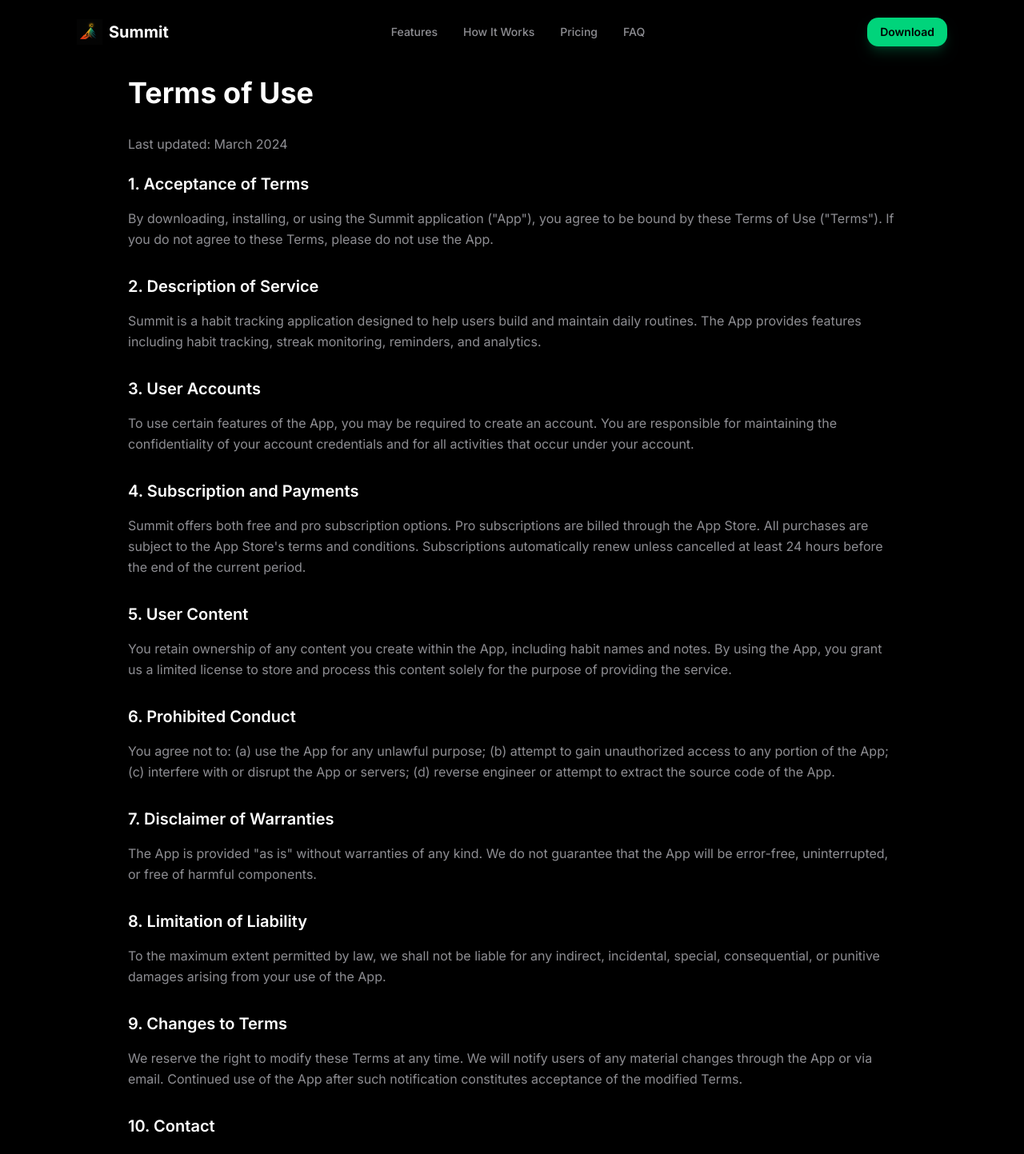
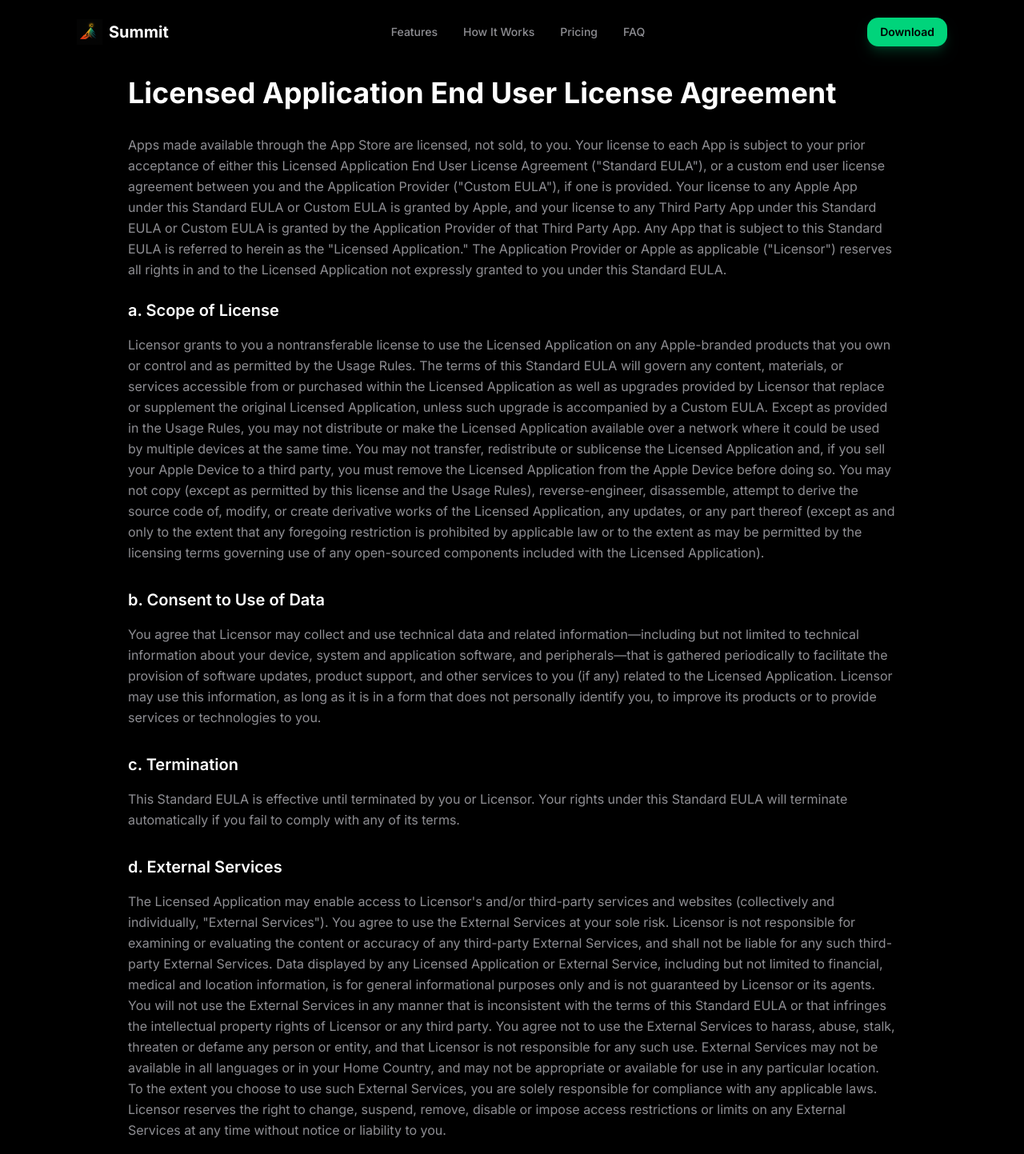
Before and after one commit to malachi-gross/summit-website, a Next.js app: page /summit-website/terms in a window 1280 px wide. Shown: the top 1443 px of the page at 80% size. Built offline with nearby package versions, Linux system fonts and the light colour scheme.

Commit message:
Updated EULA to match Apple default

```diff
--- a/src/app/terms/page.tsx
+++ b/src/app/terms/page.tsx
@@ -3,100 +3,85 @@
 
 export const metadata: Metadata = {
   title: 'Terms of Use - Summit',
-  description: 'Terms of Use for Summit habit tracking app.',
+  description: 'Licensed Application End User License Agreement for Summit.',
 };
 
 export default function TermsPage() {
   return (
     <div className="pt-24 pb-16 min-h-screen">
       <Container size="md">
-        <h1 className="text-3xl sm:text-4xl font-bold text-white mb-8">Terms of Use</h1>
+        <h1 className="text-3xl sm:text-4xl font-bold text-white mb-8">Licensed Application End User License Agreement</h1>
         <div className="prose prose-invert prose-gray max-w-none">
-          <p className="text-[#8E8E93] mb-6">
-            Last updated: March 2024
+          <p className="text-[#8E8E93] leading-relaxed mb-6">
+            Apps made available through the App Store are licensed, not sold, to you. Your license to each App is subject to your prior acceptance of either this Licensed Application End User License Agreement (&quot;Standard EULA&quot;), or a custom end user license agreement between you and the Application Provider (&quot;Custom EULA&quot;), if one is provided. Your license to any Apple App under this Standard EULA or Custom EULA is granted by Apple, and your license to any Third Party App under this Standard EULA or Custom EULA is granted by the Application Provider of that Third Party App. Any App that is subject to this Standard EULA is referred to herein as the &quot;Licensed Application.&quot; The Application Provider or Apple as applicable (&quot;Licensor&quot;) reserves all rights in and to the Licensed Application not expressly granted to you under this Standard EULA.
           </p>
 
           <section className="mb-8">
-            <h2 className="text-xl font-semibold text-white mb-4">1. Acceptance of Terms</h2>
+            <h2 className="text-xl font-semibold text-white mb-4">a. Scope of License</h2>
             <p className="text-[#8E8E93] leading-relaxed mb-4">
-              By downloading, installing, or using the Summit application (&quot;App&quot;), you agree to be bound
-              by these Terms of Use (&quot;Terms&quot;). If you do not agree to these Terms, please do not use the App.
+              Licensor grants to you a nontransferable license to use the Licensed Application on any Apple-branded products that you own or control and as permitted by the Usage Rules. The terms of this Standard EULA will govern any content, materials, or services accessible from or purchased within the Licensed Application as well as upgrades provided by Licensor that replace or supplement the original Licensed Application, unless such upgrade is accompanied by a Custom EULA. Except as provided in the Usage Rules, you may not distribute or make the Licensed Application available over a network where it could be used by multiple devices at the same time. You may not transfer, redistribute or sublicense the Licensed Application and, if you sell your Apple Device to a third party, you must remove the Licensed Application from the Apple Device before doing so. You may not copy (except as permitted by this license and the Usage Rules), reverse-engineer, disassemble, attempt to derive the source code of, modify, or create derivative works of the Licensed Application, any updates, or any part thereof (except as and only to the extent that any foregoing restriction is prohibited by applicable law or to the extent as may be permitted by the licensing terms governing use of any open-sourced components included with the Licensed Application).
             </p>
           </section>
 
           <section className="mb-8">
-            <h2 className="text-xl font-semibold text-white mb-4">2. Description of Service</h2>
+            <h2 className="text-xl font-semibold text-white mb-4">b. Consent to Use of Data</h2>
             <p className="text-[#8E8E93] leading-relaxed mb-4">
-              Summit is a habit tracking application designed to help users build and maintain daily routines.
-              The App provides features including habit tracking, streak monitoring, reminders, and analytics.
+              You agree that Licensor may collect and use technical data and related information—including but not limited to technical information about your device, system and application software, and peripherals—that is gathered periodically to facilitate the provision of software updates, product support, and other services to you (if any) related to the Licensed Application. Licensor may use this information, as long as it is in a form that does not personally identify you, to improve its products or to provide services or technologies to you.
             </p>
           </section>
 
           <section className="mb-8">
-            <h2 className="text-xl font-semibold text-white mb-4">3. User Accounts</h2>
+            <h2 className="text-xl font-semibold text-white mb-4">c. Termination</h2>
             <p className="text-[#8E8E93] leading-relaxed mb-4">
-              To use certain features of the App, you may be required to create an account. You are responsible
-              for maintaining the confidentiality of your account credentials and for all activities that occur
-              under your account.
+              This Standard EULA is effective until terminated by you or Licensor. Your rights under this Standard EULA will terminate automatically if you fail to comply with any of its terms.
             </p>
           </section>
 
           <section className="mb-8">
-            <h2 className="text-xl font-semibold text-white mb-4">4. Subscription and Payments</h2>
+            <h2 className="text-xl font-semibold text-white mb-4">d. External Services</h2>
             <p className="text-[#8E8E93] leading-relaxed mb-4">
-              Summit offers both free and pro subscription options. Pro subscriptions are billed through
-              the App Store. All purchases are subject to the App Store&apos;s terms and conditions. Subscriptions
-              automatically renew unless cancelled at least 24 hours before the end of the current period.
+              The Licensed Application may enable access to Licensor&apos;s and/or third-party services and websites (collectively and individually, &quot;External Services&quot;). You agree to use the External Services at your sole risk. Licensor is not responsible for examining or evaluating the content or accuracy of any third-party External Services, and shall not be liable for any such third-party External Services. Data displayed by any Licensed Application or External Service, including but not limited to financial, medical and location information, is for general informational purposes only and is not guaranteed by Licensor or its agents. You will not use the External Services in any manner that is inconsistent with the terms of this Standard EULA or that infringes the intellectual property rights of Licensor or any third party. You agree not to use the External Services to harass, abuse, stalk, threaten or defame any person or entity, and that Licensor is not responsible for any such use. External Services may not be available in all languages or in your Home Country, and may not be appropriate or available for use in any particular location. To the extent you choose to use such External Services, you are solely responsible for compliance with any applicable laws. Licensor reserves the right to change, suspend, remove, disable or impose access restrictions or limits on any External Services at any time without notice or liability to you.
             </p>
           </section>
 
           <section className="mb-8">
-            <h2 className="text-xl font-semibold text-white mb-4">5. User Content</h2>
+            <h2 className="text-xl font-semibold text-white mb-4">e. NO WARRANTY</h2>
             <p className="text-[#8E8E93] leading-relaxed mb-4">
-              You retain ownership of any content you create within the App, including habit names and notes.
-              By using the App, you grant us a limited license to store and process this content solely for
-              the purpose of providing the service.
+              YOU EXPRESSLY ACKNOWLEDGE AND AGREE THAT USE OF THE LICENSED APPLICATION IS AT YOUR SOLE RISK. TO THE MAXIMUM EXTENT PERMITTED BY APPLICABLE LAW, THE LICENSED APPLICATION AND ANY SERVICES PERFORMED OR PROVIDED BY THE LICENSED APPLICATION ARE PROVIDED &quot;AS IS&quot; AND &quot;AS AVAILABLE,&quot; WITH ALL FAULTS AND WITHOUT WARRANTY OF ANY KIND, AND LICENSOR HEREBY DISCLAIMS ALL WARRANTIES AND CONDITIONS WITH RESPECT TO THE LICENSED APPLICATION AND ANY SERVICES, EITHER EXPRESS, IMPLIED, OR STATUTORY, INCLUDING, BUT NOT LIMITED TO, THE IMPLIED WARRANTIES AND/OR CONDITIONS OF MERCHANTABILITY, OF SATISFACTORY QUALITY, OF FITNESS FOR A PARTICULAR PURPOSE, OF ACCURACY, OF QUIET ENJOYMENT, AND OF NONINFRINGEMENT OF THIRD-PARTY RIGHTS. NO ORAL OR WRITTEN INFORMATION OR ADVICE GIVEN BY LICENSOR OR ITS AUTHORIZED REPRESENTATIVE SHALL CREATE A WARRANTY. SHOULD THE LICENSED APPLICATION OR SERVICES PROVE DEFECTIVE, YOU ASSUME THE ENTIRE COST OF ALL NECESSARY SERVICING, REPAIR, OR CORRECTION. SOME JURISDICTIONS DO NOT ALLOW THE EXCLUSION OF IMPLIED WARRANTIES OR LIMITATIONS ON APPLICABLE STATUTORY RIGHTS OF A CONSUMER, SO THE ABOVE EXCLUSION AND LIMITATIONS MAY NOT APPLY TO YOU.
             </p>
           </section>
 
           <section className="mb-8">
-            <h2 className="text-xl font-semibold text-white mb-4">6. Prohibited Conduct</h2>
+            <h2 className="text-xl font-semibold text-white mb-4">f. Limitation of Liability</h2>
             <p className="text-[#8E8E93] leading-relaxed mb-4">
-              You agree not to: (a) use the App for any unlawful purpose; (b) attempt to gain unauthorized
-              access to any portion of the App; (c) interfere with or disrupt the App or servers; (d) reverse
-              engineer or attempt to extract the source code of the App.
+              TO THE EXTENT NOT PROHIBITED BY LAW, IN NO EVENT SHALL LICENSOR BE LIABLE FOR PERSONAL INJURY OR ANY INCIDENTAL, SPECIAL, INDIRECT, OR CONSEQUENTIAL DAMAGES WHATSOEVER, INCLUDING, WITHOUT LIMITATION, DAMAGES FOR LOSS OF PROFITS, LOSS OF DATA, BUSINESS INTERRUPTION, OR ANY OTHER COMMERCIAL DAMAGES OR LOSSES, ARISING OUT OF OR RELATED TO YOUR USE OF OR INABILITY TO USE THE LICENSED APPLICATION, HOWEVER CAUSED, REGARDLESS OF THE THEORY OF LIABILITY (CONTRACT, TORT, OR OTHERWISE) AND EVEN IF LICENSOR HAS BEEN ADVISED OF THE POSSIBILITY OF SUCH DAMAGES. SOME JURISDICTIONS DO NOT ALLOW THE LIMITATION OF LIABILITY FOR PERSONAL INJURY, OR OF INCIDENTAL OR CONSEQUENTIAL DAMAGES, SO THIS LIMITATION MAY NOT APPLY TO YOU. In no event shall Licensor&apos;s total liability to you for all damages (other than as may be required by applicable law in cases involving personal injury) exceed the amount of fifty dollars ($50.00). The foregoing limitations will apply even if the above stated remedy fails of its essential purpose.
             </p>
           </section>
 
           <section className="mb-8">
-            <h2 className="text-xl font-semibold text-white mb-4">7. Disclaimer of Warranties</h2>
+            <h2 className="text-xl font-semibold text-white mb-4">g. Export Compliance</h2>
             <p className="text-[#8E8E93] leading-relaxed mb-4">
-              The App is provided &quot;as is&quot; without warranties of any kind. We do not guarantee that the App
-              will be error-free, uninterrupted, or free of harmful components.
+              You may not use or otherwise export or re-export the Licensed Application except as authorized by United States law and the laws of the jurisdiction in which the Licensed Application was obtained. In particular, but without limitation, the Licensed Application may not be exported or re-exported (a) into any U.S.-embargoed countries or (b) to anyone on the U.S. Treasury Department&apos;s Specially Designated Nationals List or the U.S. Department of Commerce Denied Persons List or Entity List. By using the Licensed Application, you represent and warrant that you are not located in any such country or on any such list. You also agree that you will not use these products for any purposes prohibited by United States law, including, without limitation, the development, design, manufacture, or production of nuclear, missile, or chemical or biological weapons.
             </p>
           </section>
 
           <section className="mb-8">
-            <h2 className="text-xl font-semibold text-white mb-4">8. Limitation of Liability</h2>
+            <h2 className="text-xl font-semibold text-white mb-4">h. U.S. Government End Users</h2>
             <p className="text-[#8E8E93] leading-relaxed mb-4">
-              To the maximum extent permitted by law, we shall not be liable for any indirect, incidental,
-              special, consequential, or punitive damages arising from your use of the App.
+              The Licensed Application and related documentation are &quot;Commercial Items&quot;, as that term is defined at 48 C.F.R. §2.101, consisting of &quot;Commercial Computer Software&quot; and &quot;Commercial Computer Software Documentation&quot;, as such terms are used in 48 C.F.R. §12.212 or 48 C.F.R. §227.7202, as applicable. Consistent with 48 C.F.R. §12.212 or 48 C.F.R. §227.7202-1 through 227.7202-4, as applicable, the Commercial Computer Software and Commercial Computer Software Documentation are being licensed to U.S. Government end users (a) only as Commercial Items and (b) with only those rights as are granted to all other end users pursuant to the terms and conditions herein. Unpublished-rights reserved under the copyright laws of the United States.
             </p>
           </section>
 
           <section className="mb-8">
-            <h2 className="text-xl font-semibold text-white mb-4">9. Changes to Terms</h2>
+            <h2 className="text-xl font-semibold text-white mb-4">i. Governing Law</h2>
             <p className="text-[#8E8E93] leading-relaxed mb-4">
-              We reserve the right to modify these Terms at any time. We will notify users of any material
-              changes through the App or via email. Continued use of the App after such notification
-              constitutes acceptance of the modified Terms.
+              Except to the extent expressly provided in the following paragraph, this Agreement and the relationship between you and Apple shall be governed by the laws of the State of California, excluding its conflicts of law provisions. You and Apple agree to submit to the personal and exclusive jurisdiction of the courts located within the county of Santa Clara, California, to resolve any dispute or claim arising from this Agreement. If (a) you are not a U.S. citizen; (b) you do not reside in the U.S.; (c) you are not accessing the Service from the U.S.; and (d) you are a citizen of one of the countries identified below, you hereby agree that any dispute or claim arising from this Agreement shall be governed by the applicable law set forth below, without regard to any conflict of law provisions, and you hereby irrevocably submit to the non-exclusive jurisdiction of the courts located in the state, province or country identified below whose law governs:
             </p>
-          </section>
-
-          <section className="mb-8">
-            <h2 className="text-xl font-semibold text-white mb-4">10. Contact</h2>
+            <p className="text-[#8E8E93] leading-relaxed mb-4">
+              If you are a citizen of any European Union country or Switzerland, Norway or Iceland, the governing law and forum shall be the laws and courts of your usual place of residence.
+            </p>
             <p className="text-[#8E8E93] leading-relaxed">
-              If you have any questions about these Terms, please contact us at summitapp.support@gmail.com.
+              Specifically excluded from application to this Agreement is that law known as the United Nations Convention on the International Sale of Goods.
             </p>
           </section>
         </div>
```
Also changed, not shown: 1 other file (tests, documents, lock files or other folders).
